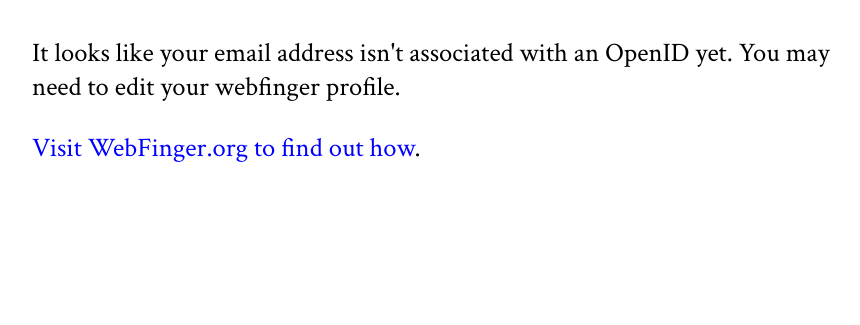
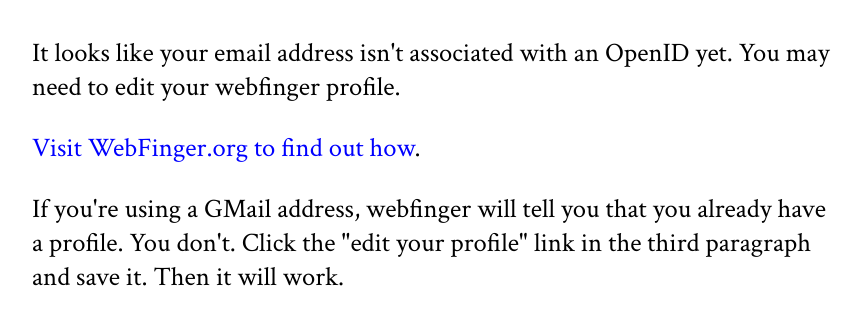
Before and after one commit to nickretallack/toptools, a Flask app: template toptools/templates/webfinger.html in a window 1280 px wide. Shown: the part 235-560 px from the top of the page, without its empty margins (208-1068 px from the left). Run offline with Flask 2, Linux system fonts and the light colour scheme; the template is opened without the code that fills it, so the values that code supplies are empty; parts of the project's set-up code (start-up, migrations or seed data) failed here and were passed over; some libraries are stand-ins or nearby versions.

Commit message:
made it more clear what to do with a gmail account

```diff
--- a/toptools/templates/webfinger.html
+++ b/toptools/templates/webfinger.html
@@ -4,4 +4,5 @@
 <p>It looks like your email address isn't associated with an OpenID yet.
 You may need to edit your webfinger profile.</p>
 <p><a href="http://webfinger.org/lookup/{{email}}">Visit WebFinger.org to find out how</a>.</p>
+<p>If you're using a GMail address, webfinger will tell you that you already have a profile.  You don't.  Click the "edit your profile" link in the third paragraph and save it.  Then it will work.</p>
 {% endblock %}
```
